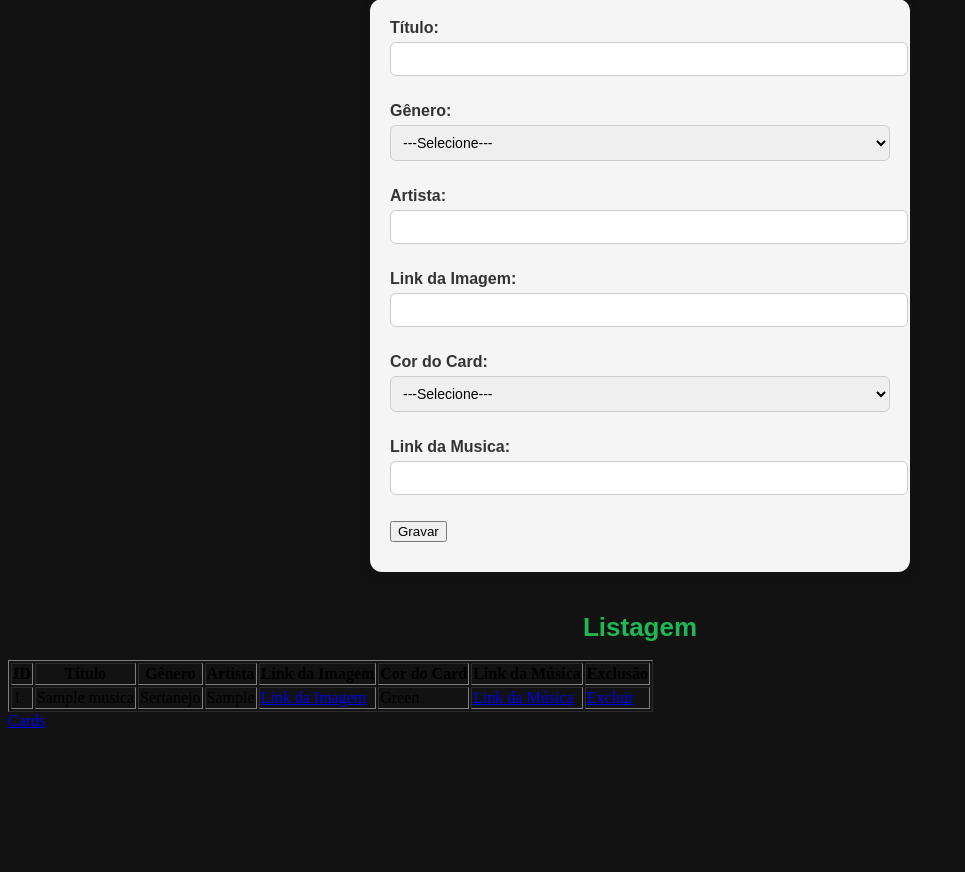
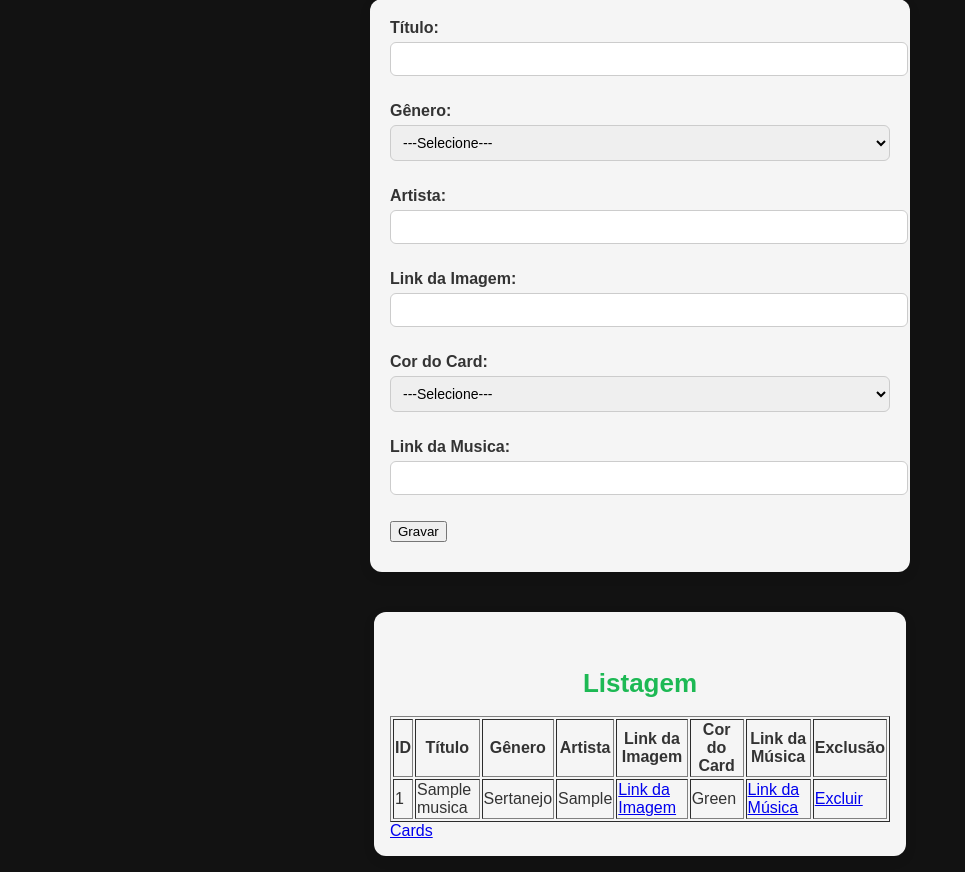
Before and after one commit to SarahElizabeteTDS/TrabalhoLPW-Musica, a PHP site: page / in a window 1280 px wide. Shown: the part 112-984 px from the top of the page, without its empty margins (0-965 px from the left). Before the commit the page ends 840 px from the top, so only its background shows below. Run offline with PHP 8.4, Linux system fonts and the light colour scheme; tables that the repository leaves empty hold one stand-in row (values such as "Sample post").

Commit message:
Update Index.php

```diff
--- a/Index.php
+++ b/Index.php
@@ -115,6 +115,10 @@ if(isset($_POST["titulo"]) || isset($_POST["genero"]) || isset($_POST["artista"]
 </head>
 <body>
 
+<div class="form-e-listagem">
+
+    <div class="form-container">
+
         <!-- AQUI É A PARTE DO FORMULÁRIO -->
         <h1>Formulário</h1>
 
@@ -175,7 +179,11 @@ if(isset($_POST["titulo"]) || isset($_POST["genero"]) || isset($_POST["artista"]
             ?>
         </div>
 
+    </div>
+
     <!-- AQUI É A PARTE DA LISTA -->
+
+    <div class="musica-listada">
         <h1>Listagem</h1>
 
         <table border="1">
@@ -212,6 +220,11 @@ if(isset($_POST["titulo"]) || isset($_POST["genero"]) || isset($_POST["artista"]
             <?php }?>
             <!-- end do foreach -->
         </table>
-    <a href="Cards.php">Cards</a>
+        <a href="Cards.php" class="ver-cards">Cards</a>
+
+    </div>
+
+</div>
+
 </body>
 </html>
```
Lines whose indentation alone changed are shown as unchanged.
